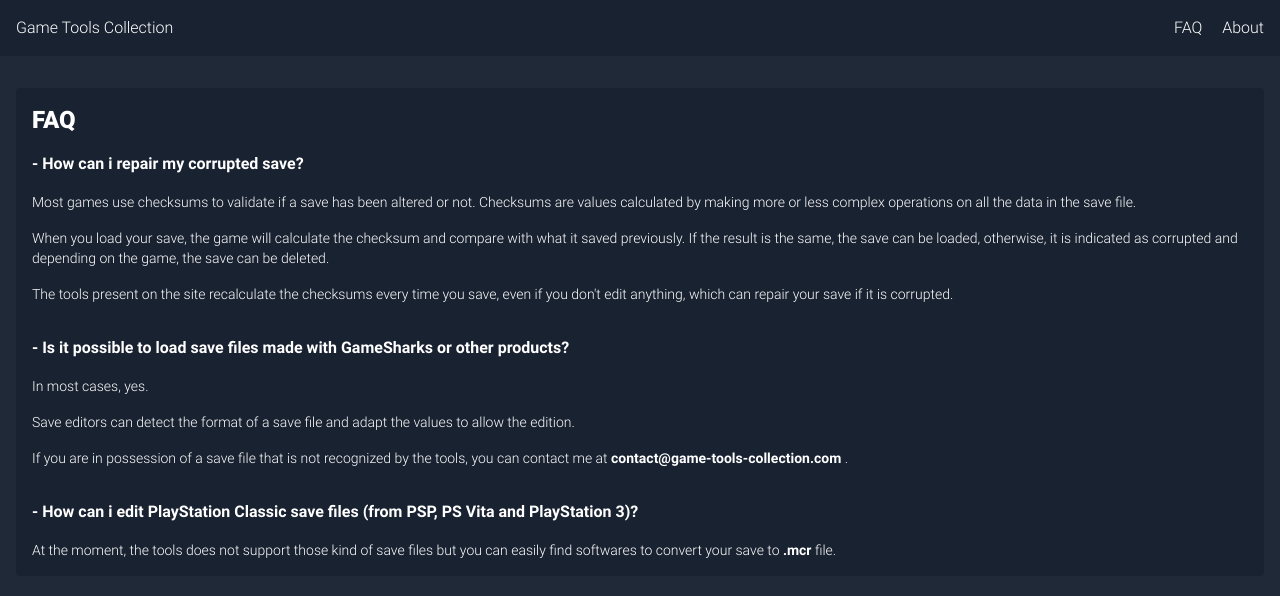
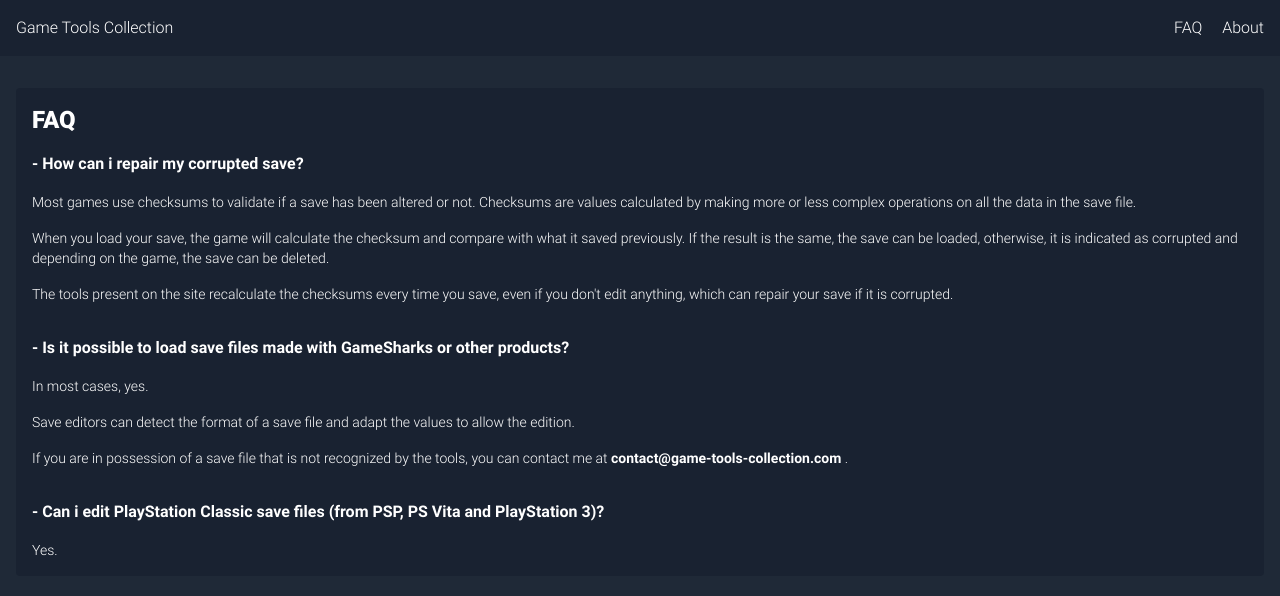
Before and after one commit to RyudoSynbios/game-tools-collection, a SvelteKit app: page /faq in a window 1280 px wide. Shown: the top 596 px of the page. Built offline with nearby package versions, Linux system fonts and the light colour scheme.

Commit message:
feat: update FAQ on Playstation Classic save files

```diff
--- a/src/routes/faq/+page.svelte
+++ b/src/routes/faq/+page.svelte
@@ -39,13 +39,10 @@
     </a>.
   </p>
   <h2>
-    - How can i edit PlayStation Classic save files (from PSP, PS Vita and
+    - Can i edit PlayStation Classic save files (from PSP, PS Vita and
     PlayStation 3)?
   </h2>
-  <p>
-    At the moment, the tools does not support those kind of save files but you
-    can easily find softwares to convert your save to <strong>.mcr</strong> file.
-  </p>
+  <p>Yes.</p>
 </div>
 
 <style lang="postcss">
```
